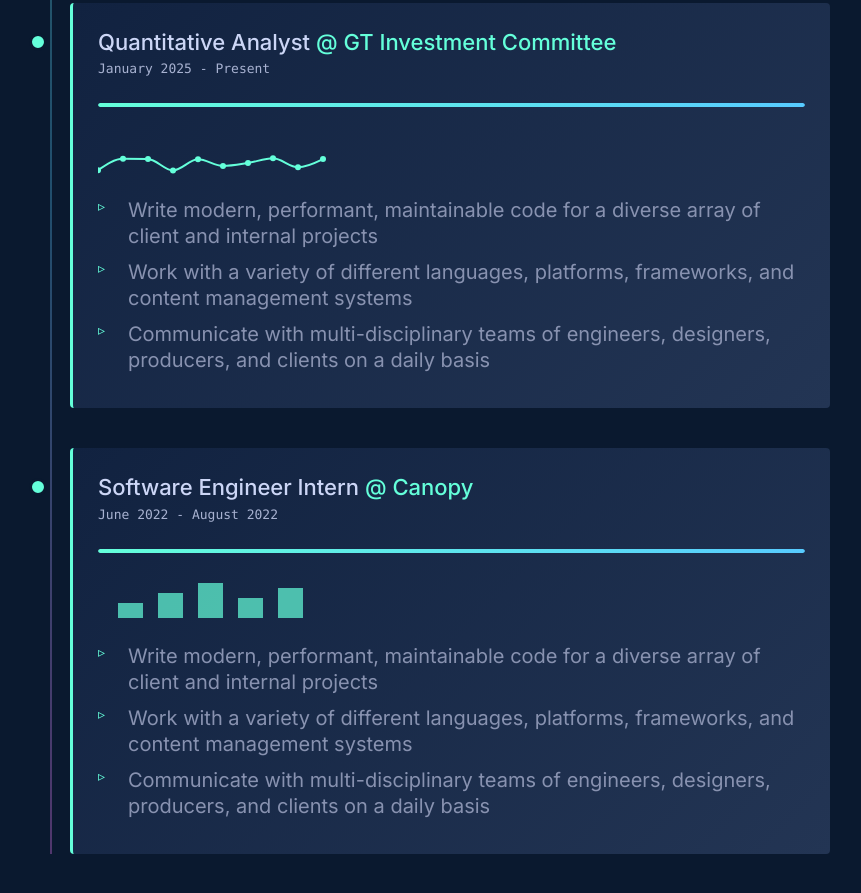
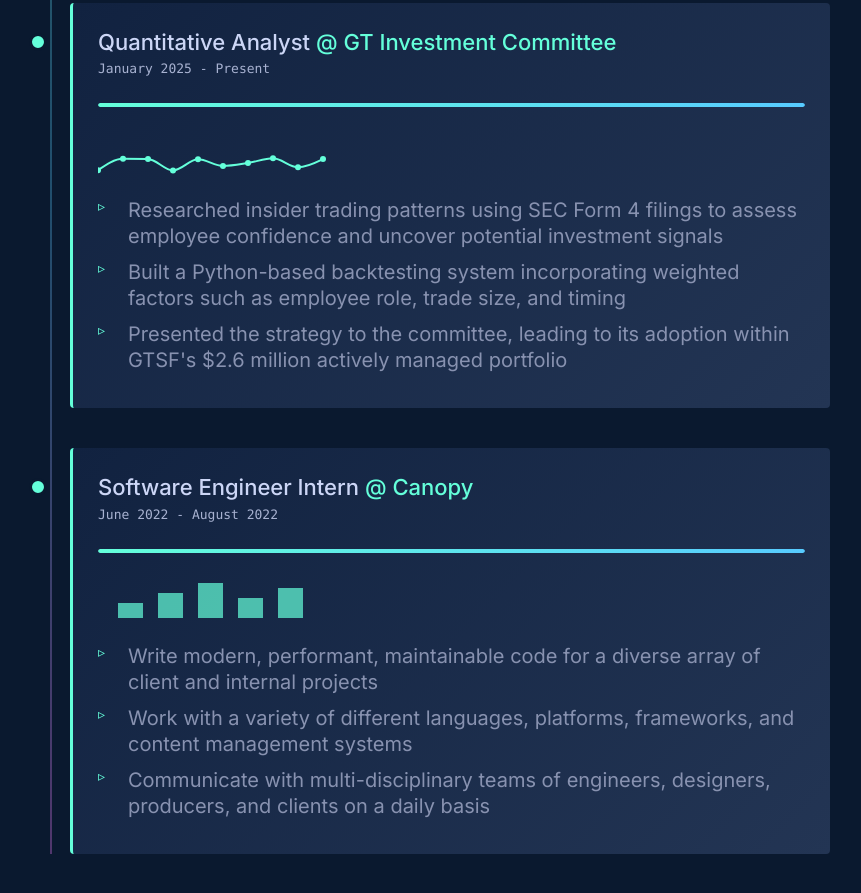
Before and after one commit to Connor5190/personalWebsite, a plain HTML site: page index.html in a window 1280 px wide. Shown: the part 2204-3097 px from the top of the page, without its empty margins (120-981 px from the left). Drawn offline with nearby package versions, Linux system fonts and the light colour scheme.

Commit message:
Updated Resume

```diff
--- a/index.html
+++ b/index.html
@@ -24,7 +24,7 @@
         <li><a href="#projects" class="nav-link"><span>03.</span> Work</a></li>
         <li><a href="#fun-facts" class="nav-link"><span>04.</span> Fun Facts</a></li>
         <li><a href="#contact" class="nav-link"><span>05.</span> Contact</a></li>
-        <li><a href="assets/resume.pdf" class="resume-btn">Resume</a></li>
+        <li><a href="assets/Connor_Mcilhinney_Resume.pdf" class="resume-btn">Resume</a></li>
       </ul>
     </div>
   </nav>
@@ -110,9 +110,9 @@
             </div>
             <div class="experience-viz" id="gt-viz"></div>
             <ul class="job-description">
-              <li>Write modern, performant, maintainable code for a diverse array of client and internal projects</li>
-              <li>Work with a variety of different languages, platforms, frameworks, and content management systems</li>
-              <li>Communicate with multi-disciplinary teams of engineers, designers, producers, and clients on a daily basis</li>
+              <li>Researched insider trading patterns using SEC Form 4 filings to assess employee confidence and uncover potential investment signals</li>
+              <li>Built a Python-based backtesting system incorporating weighted factors such as employee role, trade size, and timing</li>
+              <li>Presented the strategy to the committee, leading to its adoption within GTSF's $2.6 million actively managed portfolio</li>
             </ul>
           </div>
 
```
Also changed, not shown: 1 other file.
